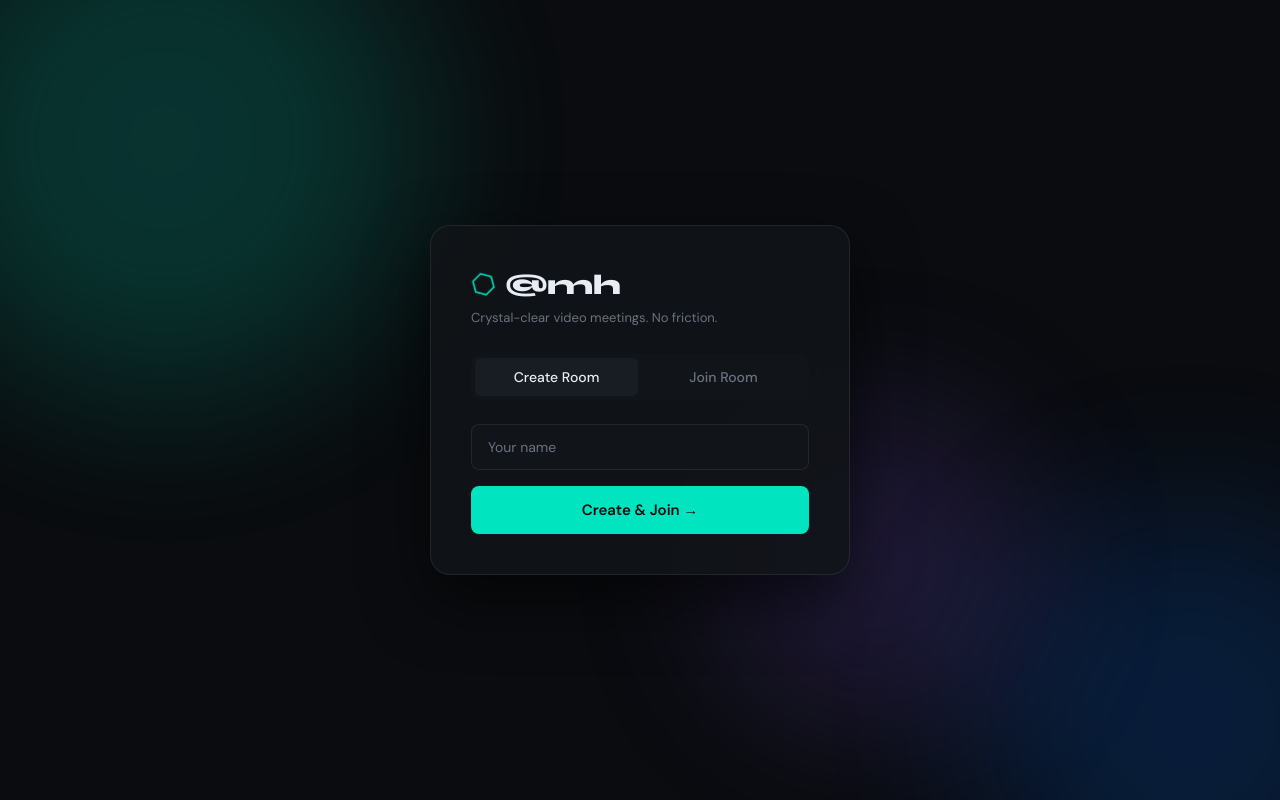
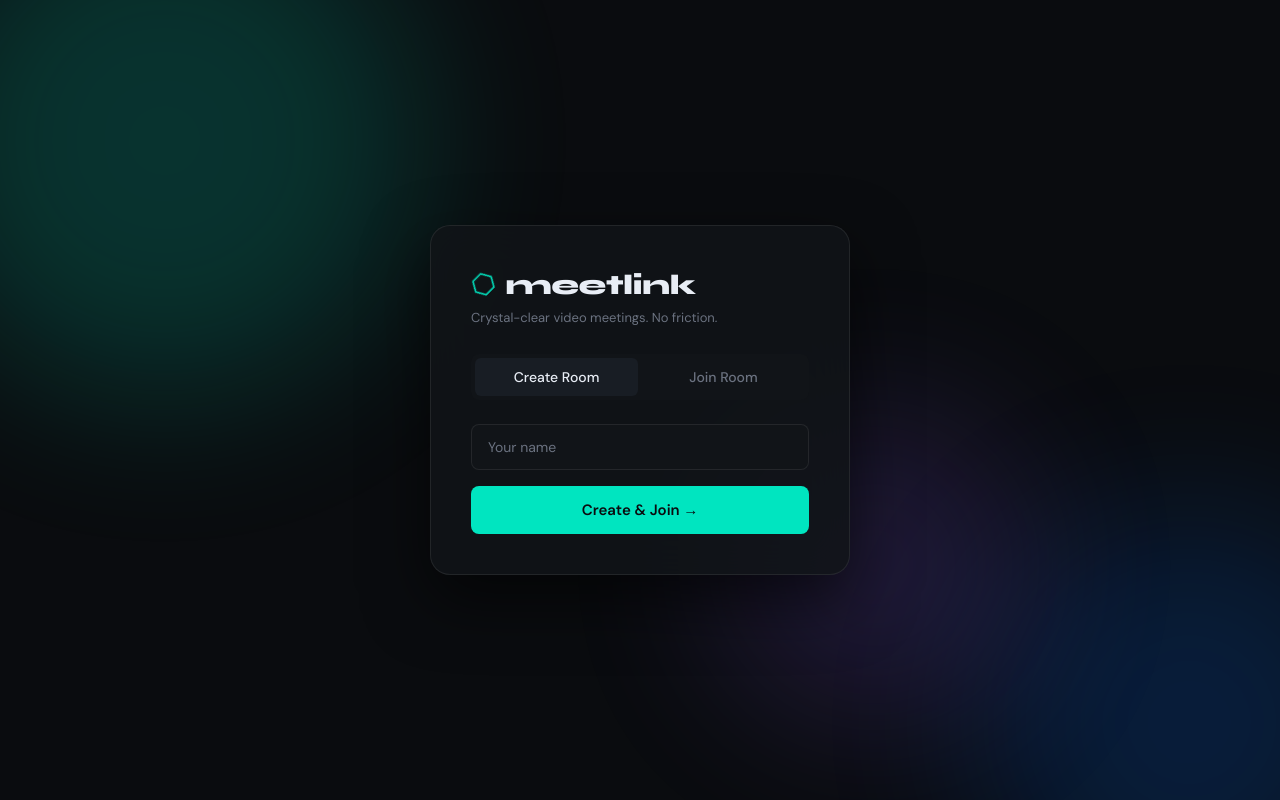
Before and after one commit to mueezejaz/mh, a website: page public/index.html in a window 1280 px wide. Drawn offline with nearby package versions, Linux system fonts and the light colour scheme; no server answers.

Commit message:
name change

```diff
--- a/public/index.html
+++ b/public/index.html
@@ -14,7 +14,7 @@
   <!-- Prevent double-tap zoom and ensure correct touch sizing -->
   <meta name="viewport"
     content="width=device-width, initial-scale=1.0, maximum-scale=1.0, user-scalable=no, viewport-fit=cover">
-  <title>@mh— Video Conference</title>
+  <title>meetLink— Video Conference</title>
   <link rel="preconnect" href="https://fonts.googleapis.com">
   <link
     href="https://fonts.googleapis.com/css2?family=DM+Sans:wght@300;400;500;600&family=Syne:wght@700;800&display=swap"
@@ -34,7 +34,7 @@
     <div class="lobby-card">
       <div class="brand">
         <span class="brand-icon">⬡</span>
-        <h1 class="brand-name">@mh</h1>
+        <h1 class="brand-name">meetlink</h1>
       </div>
       <p class="brand-sub">Crystal-clear video meetings. No friction.</p>
       <div class="tab-bar">
@@ -125,7 +125,7 @@
     <header class="conf-header">
       <div class="conf-brand">
         <span class="brand-icon-sm">⬡</span>
-        <span>@mh</span>
+        <span>meetlink</span>
       </div>
       <div class="room-badge">
         <span id="conf-room-id"></span>
```
